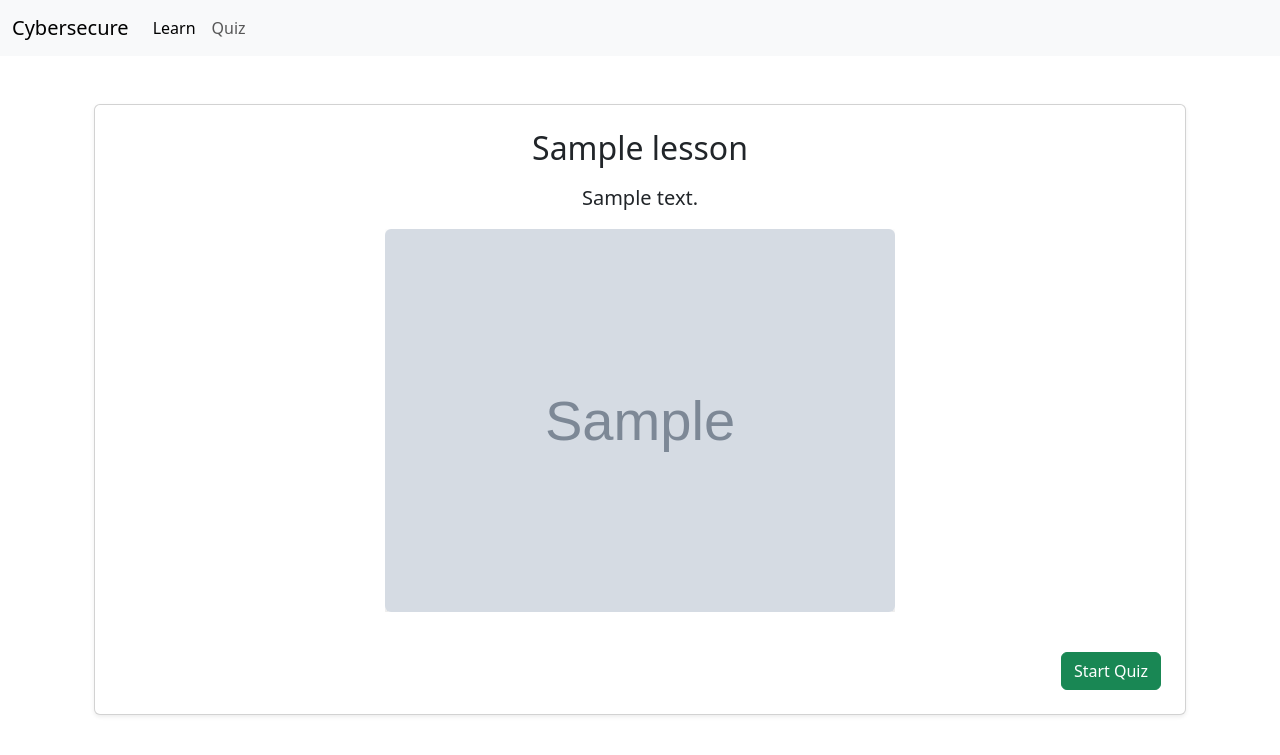
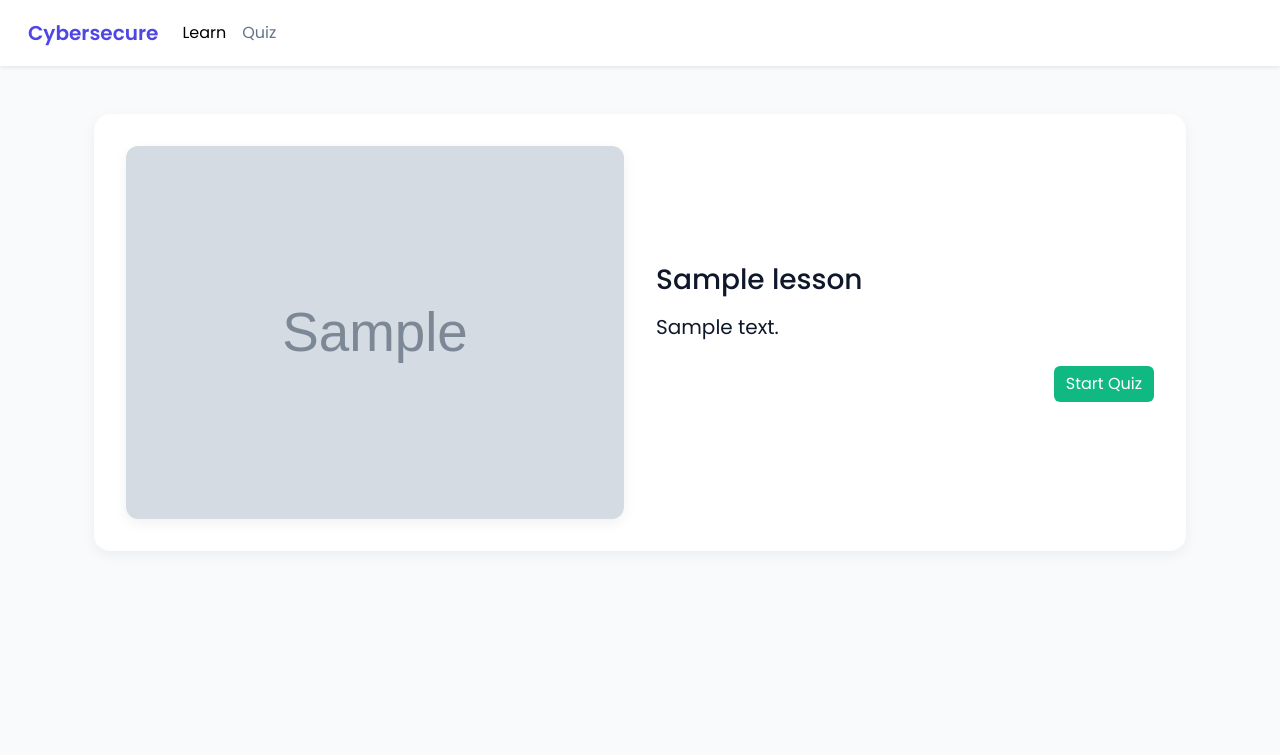
Before and after one commit to tori-chou/ui-cybersecurity-project, a Flask app: template templates/learn.html in a window 1280 px wide. Shown: the top 755 px of the page. Run offline with Flask 3, Linux system fonts and the light colour scheme; the template is opened without the code that fills it: most values are stand-ins (such as "Sample title", 1, 10 or a date in 2020); grey boxes marked "Sample" are stand-in pictures.

Commit message:
updated css

```diff
--- a/static/style.css
+++ b/static/style.css
@@ -19,3 +19,139 @@
   width: 100%;
   margin-top: 100px;
 }
+
+/* ───────────  Design tokens  ─────────── */
+@import url('https://fonts.googleapis.com/css2?family=Poppins:wght@400;500;600&display=swap');
+
+:root{
+  --clr-primary:   #4f46e5;        /* indigo-600  */
+  --clr-primary-2:#4338ca;        /* indigo-700  */
+  --clr-secondary:#64748b;        /* slate-500   */
+  --clr-bg:        #f8fafc;       /* slate-50    */
+  --clr-card:      #ffffff;
+  --radius:        1rem;
+  --shadow:        0 4px 14px rgba(0,0,0,.06);
+  --ff-base:      'Poppins',sans-serif;
+}
+
+/* ───────────  Global elements  ─────────── */
+body{
+  background: var(--clr-bg);
+  font-family: var(--ff-base);
+  color:#0f172a;                  /* slate-900  */
+}
+
+.navbar{
+  background: var(--clr-card)!important;
+  box-shadow: var(--shadow);
+  padding: .8rem 1rem;
+  margin-bottom: 3rem;
+}
+.navbar-brand{
+  color:var(--clr-primary);
+  font-weight:600;
+}
+.navbar-brand:hover{color:var(--clr-primary-2);}
+.nav-link{color:var(--clr-secondary);}
+.nav-link:hover,
+.nav-link.active{color:var(--clr-primary);}
+
+.card{
+  border:none;
+  border-radius:var(--radius);
+  box-shadow:var(--shadow);
+}
+.card:hover{box-shadow:0 6px 18px rgba(0,0,0,.08);}
+
+.btn-primary{
+  background:linear-gradient(135deg,var(--clr-primary),var(--clr-primary-2));
+  border:none;
+}
+.btn-primary:hover{filter:brightness(.95);}
+.btn-secondary{background:#e2e8f0;border:none;color:#0f172a;}
+.btn-secondary:hover{background:#cbd5e1;}
+
+.btn-success{background:#10b981;border:none;} /* teal-500 */
+.btn-success:hover{filter:brightness(.95);}
+
+.img-fluid.rounded{
+  border-radius:calc(var(--radius) - .25rem)!important;
+  box-shadow:var(--shadow);
+}
+
+/* Inline-style code in results.html becomes a class ↓ */
+.results-modern{
+  text-align:center;
+  padding:3rem;
+  background:rgba(255,255,255,.88);
+  border-radius:var(--radius);
+  box-shadow:var(--shadow);
+  max-width:700px;
+  margin:4rem auto;
+}
+.results-modern .score{
+  font-size:2.5rem;
+  font-family:monospace;
+}
+.results-modern .btn-modern{
+  background:#dce6f2;
+  border:none;
+  border-radius:.75rem;
+  font-family:monospace;
+  font-size:1.1rem;
+  padding:.8rem 2rem;
+  width:100%;
+  max-width:300px;
+  transition:.3s;
+}
+.results-modern .btn-modern:hover{
+  background:#c0d4eb;
+}
+
+/* ─────  Layout helpers (cards, bubbles, hero)  ───── */
+
+section.hero{
+  background:linear-gradient(180deg,#4f46e5 0%,#4338ca 50%,#4f46e5 100%);
+  color:#fff; text-align:center; padding:6rem 1rem 8rem;
+  border-radius:0 0 3rem 3rem; margin-bottom:4rem;
+  display:flex; flex-direction:column; align-items:center; justify-content:center;
+}
+
+.lesson-card{
+  position:relative;
+  display:grid; grid-template-columns:1fr 1fr; gap:2rem;
+  padding:2rem; border-radius:var(--radius); background:var(--clr-card);
+  box-shadow:var(--shadow); align-items:center; margin-bottom:3rem;
+}
+.lesson-card.reverse img{order:2}
+
+/* bubble variant ------------------------------------------------ */
+.bubble{background:var(--clr-primary-2); color:#fff;}
+.bubble h3{color:#fff;}
+.bubble::after{
+  content:""; position:absolute; left:2rem; bottom:-1rem; width:2rem; height:2rem;
+  background:inherit; clip-path:polygon(0 0,100% 0,0 100%);
+  filter:drop-shadow(var(--shadow));
+}
+
+/* images -------------------------------------------------------- */
+.lesson-card img{
+  width:100%; border-radius:calc(var(--radius) - .25rem); box-shadow:var(--shadow);
+  object-fit:cover;
+}
+
+/* responsive ---------------------------------------------------- */
+@media(max-width: 768px){
+  .lesson-card{grid-template-columns:1fr; text-align:center; padding:1.5rem;}
+  .lesson-card.reverse img{order:0;}
+  .bubble::after{left:1.2rem;}
+}
+
+section.hero .btn-primary{
+  background:#ffffff;
+  color:var(--clr-primary);
+  box-shadow:var(--shadow);
+}
+section.hero .btn-primary:hover{
+  background:#f1f5f9;          /* subtle gray on hover */
+}
--- a/templates/layout.html
+++ b/templates/layout.html
@@ -8,7 +8,7 @@
     <link rel="stylesheet" href="{{ url_for('static', filename='style.css') }}">
 </head>
 <body>
-    <nav class="navbar navbar-expand-lg navbar-light bg-light">
+    <nav class="navbar navbar-expand-lg shadow-sm">
         <div class="container-fluid">
             <a class="navbar-brand" href="/">Cybersecure</a>
             <button class="navbar-toggler" type="button" data-bs-toggle="collapse" data-bs-target="#navbarNav" aria-controls="navbarNav" aria-expanded="false" aria-label="Toggle navigation">
@@ -31,7 +31,7 @@
         {% block content %}
         {% endblock %}
     </div>
-
+    <link href="https://fonts.googleapis.com/css2?family=Poppins:wght@400;500;600&display=swap" rel="stylesheet">
     <script src="https://cdn.jsdelivr.net/npm/bootstrap@5.3.0-alpha1/dist/js/bootstrap.bundle.min.js"></script>
 </body>
 </html>
--- a/templates/learn.html
+++ b/templates/learn.html
@@ -1,27 +1,26 @@
 {% extends "layout.html" %}
 
 {% block content %}
-    <div class="container mt-5 text-center">
-        <div class="card p-4 shadow-sm">
-            <h2 class="mb-3">{{ lesson.title }}</h2>
+<div class="container">
+    <div class="lesson-card {% if lesson.id % 2 == 0 %}reverse{% endif %}">
+        {% if lesson.image %}
+            <img src="{{ lesson.image }}" alt="Lesson image">
+        {% endif %}
+        <div class="text">
+            <h3 class="mb-3">{{ lesson.title }}</h3>
             <p class="fs-5">{{ lesson.content }}</p>
-            {% if lesson.image %}
-                <div class="mb-3 cropped-container-2">
-                    <img src="{{ lesson.image }}" alt="Lesson image" class="img-fluid rounded shadow cropped-image-2">
-                </div>
-            {% endif %}
-            <div class="d-flex justify-content-between mt-4">
+
+            <div class="d-flex gap-3 mt-4">
                 {% if lesson.id > 1 %}
-                <a href="{{ url_for('learn', lesson_id=lesson.id - 1) }}" class="btn btn-secondary">Back</a>
+                    <a href="{{ url_for('learn', lesson_id=lesson.id - 1) }}" class="btn btn-secondary">Back</a>
+                {% endif %}
+                {% if lesson.id < total_lessons %}
+                    <a href="{{ url_for('learn', lesson_id=next_id) }}" class="btn btn-primary ms-auto">Next</a>
                 {% else %}
-                <span></span>
+                    <a href="{{ url_for('quiz', question_id=1) }}" class="btn btn-success ms-auto">Start&nbsp;Quiz</a>
                 {% endif %}
-                {% if lesson.id < total_lessons %} <a href="{{ url_for('learn', lesson_id=next_id) }}"
-                    class="btn btn-primary">Next</a>
-                    {% else %}
-                    <a href="{{ url_for('quiz', question_id=1) }}" class="btn btn-success">Start Quiz</a>
-                    {% endif %}
             </div>
         </div>
     </div>
+</div>
 {% endblock %}
```
Also changed, not shown: templates/home.html (+5 -5 lines), templates/results.html (+4 -4 lines).
